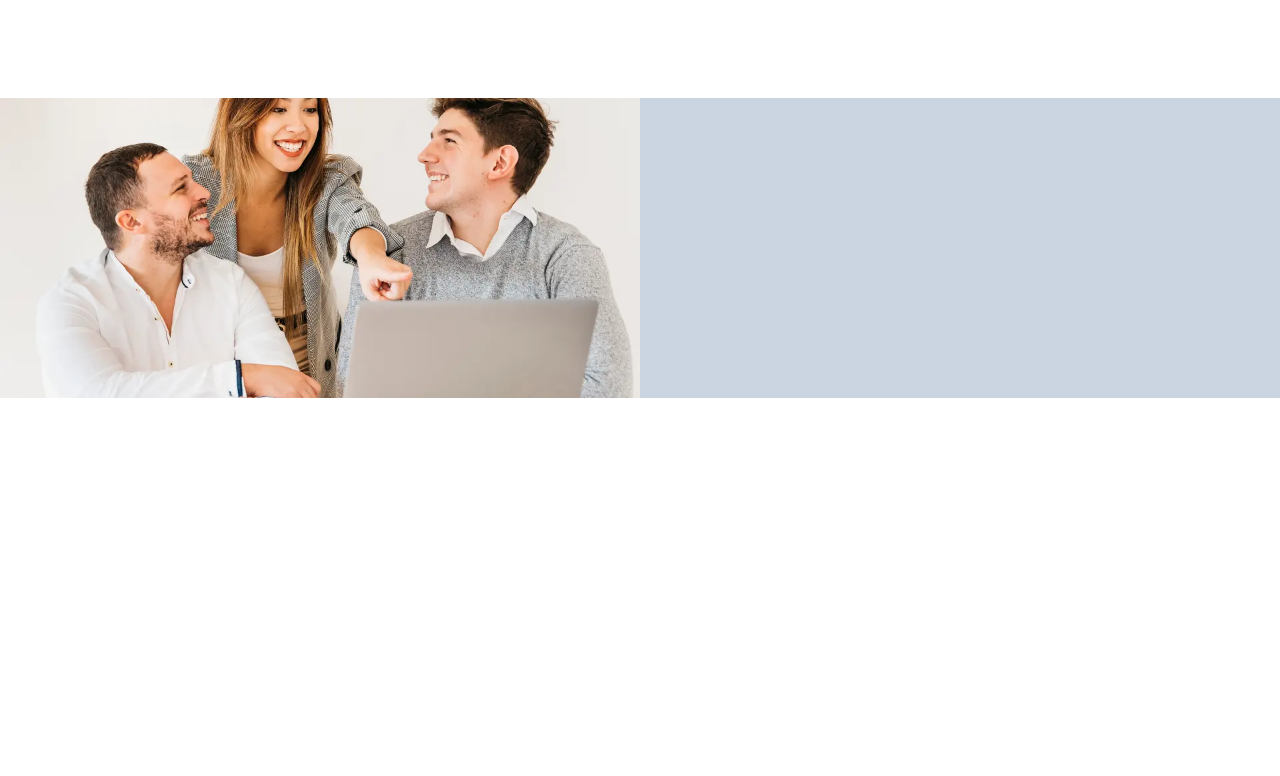
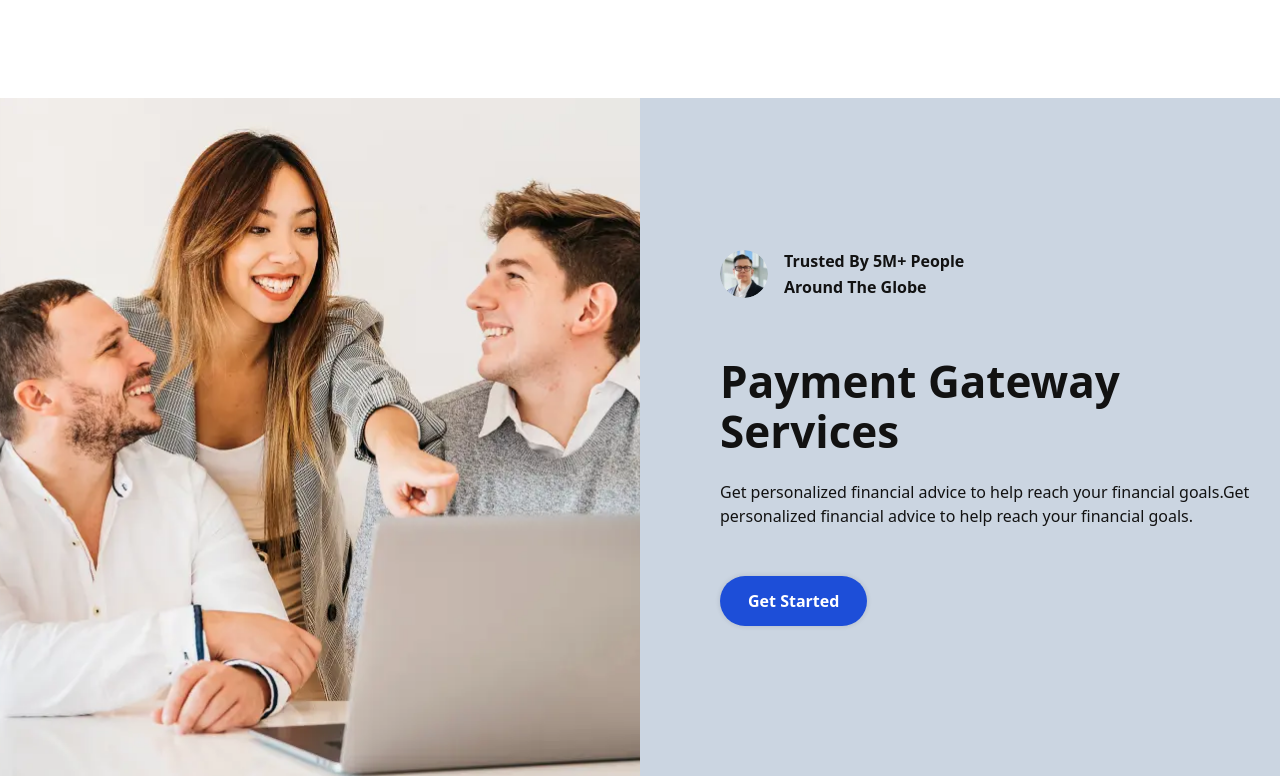
Before and after one commit to panjiasmoroart/next-blog, a Next.js app: page / in a window 1280 px wide. Shown: the part 1551-2327 px from the top of the page. Before the commit the page ends 1949 px from the top, so only its background shows below. Built offline with nearby package versions, Linux system fonts and the light colour scheme.

Commit message:
Payment Gate Ways Design - Part 2

```diff
--- a/src/components/PaymentGateway/PaymentGateway.jsx
+++ b/src/components/PaymentGateway/PaymentGateway.jsx
@@ -2,6 +2,7 @@
  import { useInView } from 'framer-motion';
  import React, { useRef } from 'react';
  import Image from 'next/image';
+ import Link from 'next/link';
 
 
  const PaymentGateway = () => {
@@ -29,6 +30,29 @@
                         style={{  transform: isInView ? "none" : 'translateY(60px)',
                             opacity: isInView ? 1 : 0, transition: 'all 0.7s cubic-bezier(0.17, 0.55, 0.55,1) 0.3s', }} >
 
+                            <div className='heading flex items-center gap-4 max-lg:flex-wrap'>
+                                <div className='flex items-center'>
+                                    <div className='img sm:w-12 w-10 sm:h-12 h-10 rounded-full overflow-hidden bg-line p-0 z-[3]'>
+                                        <Image className='full h-full rounded-full' width={300} height={300} src='/images/avatar3.webp' alt='img' />
+                                    </div>
+                                </div>
+
+                                <div className='text-button text-secondary'>Trusted by 5M+ People <br/> Around the globe
+                                </div>
+                            </div>
+
+                            <div className='text lg:mt-14 mt-5'>
+                                <h3 className='heading3'>Payment Gateway Services</h3>
+                                <div className='body3 text-secondary lg:mt-6 mt-4'>
+                                Get personalized financial advice to help reach your financial goals.Get personalized financial advice to help reach your financial goals.
+                                </div>
+                            </div>
+
+                            <div className='button-block flex items-center max-sm:flex-wrap sm:gap-6 gap-3 lg:mt-12 mt-8 w-fit'>
+                                <Link className='button-main box-shadow bg-blue-700 hover:bg-black text-white bg-blue whitespace-nowrap rounded-full' href='/'>
+                                    Get Started
+                                </Link>
+                            </div>
                         </div>
                     </div>
                 </div>
```
